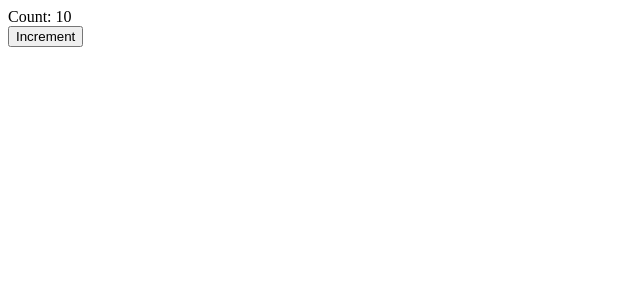
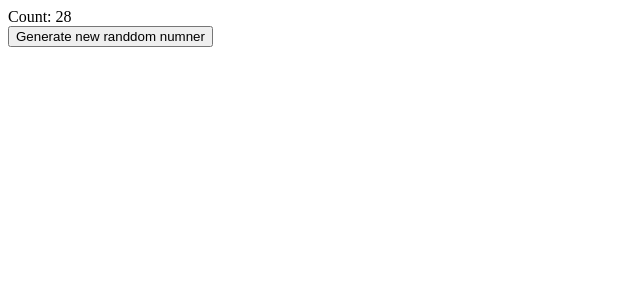
Before and after one commit to Daniel4000-dev/react-demos, a React (Vite) app: page / in a window 1280 px wide. Shown: the top 300 px of the page, without its empty margins (0-640 px from the left). Built offline with nearby package versions, Linux system fonts and the light colour scheme.

Commit message:
built component for handle state through props

```diff
--- a/src/components/Exone.jsx
+++ b/src/components/Exone.jsx
@@ -1,15 +1,15 @@
 import { useState } from 'react'
 const Exone = () => {
-    const [count, setCount] = useState(() => {
-        const initialCount = 10
-        return initialCount
-    })
+    const [count, setCount] = useState(() => Math.floor(Math.random() * 100))
 
-    const increment = () => setCount(prevCount => prevCount + 1);
+    const gennum = () => {
+        const newNum = Math.floor(Math.random() * 100);
+    setCount(newNum)
+    }
   return (
     <>
     <div>Count: {count}</div>
-    <button onClick={increment}>Increment</button>
+    <button onClick={gennum}>Generate new randdom numner</button>
     </>
   )
 }
```
